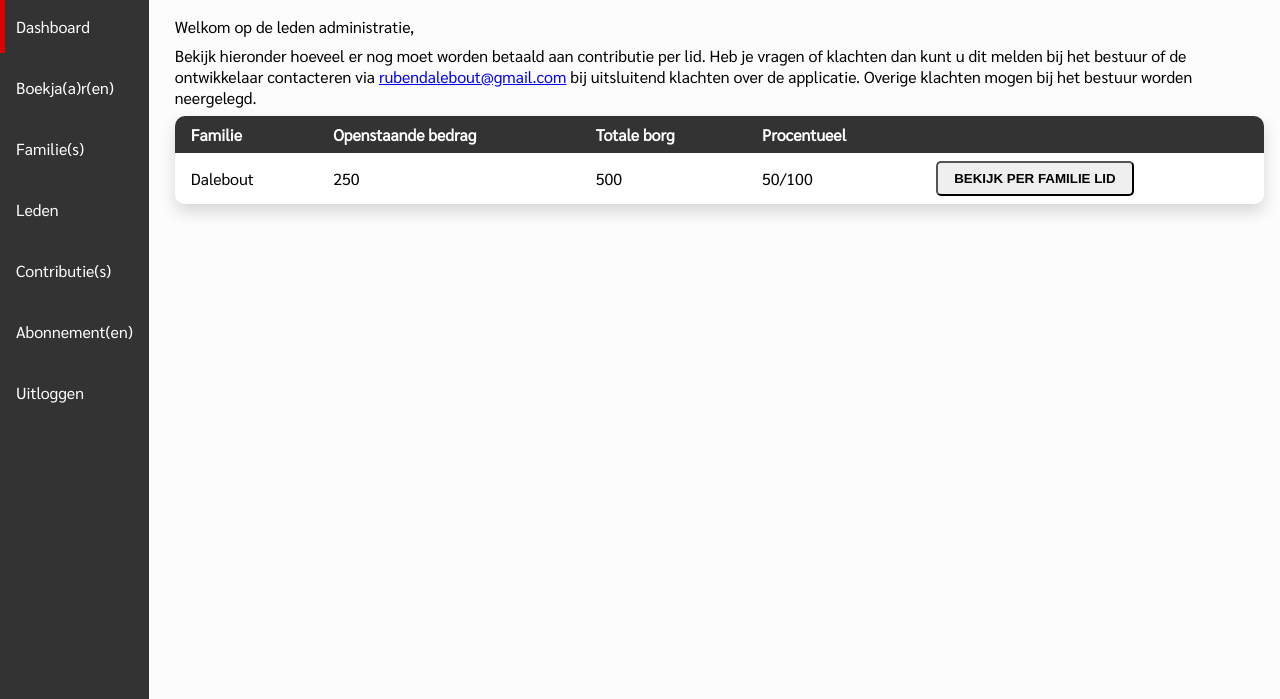
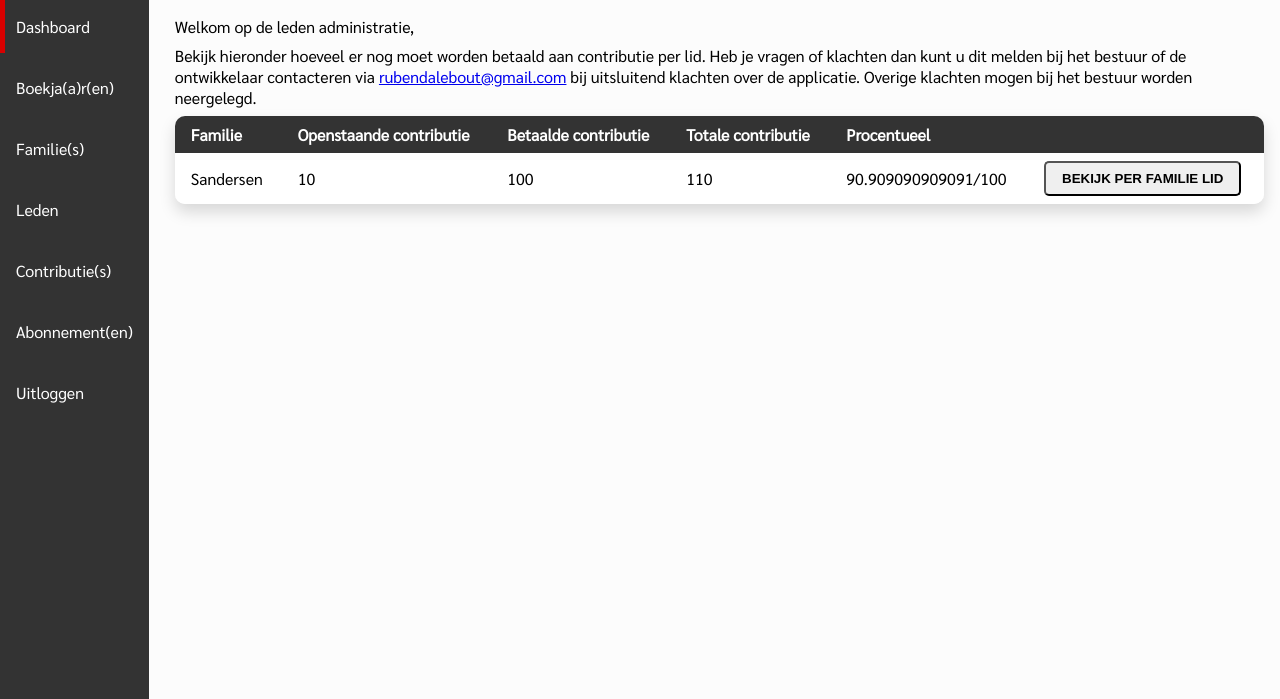
Before and after one commit to DeEchteZeeuw/LOI_PHP_Eindopdracht, a PHP site: page /dashboard.php in a window 1280 px wide. Shown: the part 50-749 px from the top of the page. Run offline with PHP 8.4, Linux system fonts and the light colour scheme; the visitor is signed in with stand-in values (Sample User, id 1); data comes from the database, SQL or seed files in the repository.

Commit message:
pc upload

```diff
--- a/mvc/controller/controller.php
+++ b/mvc/controller/controller.php
@@ -25,6 +25,10 @@ class Controller {
 
                 foreach($member->contributions as $contribution) {
                     $contribution->bookyear = $this->model->getBookYear($contribution->bookyear);
+
+                    $family->open_contribution = floatval($family->open_contribution) + (floatval($contribution->bookyear->price) - floatval($contribution->payed));
+                    $family->payed_contribution = floatval($family->payed_contribution) + floatval($contribution->payed);
+                    $family->total_contribution = floatval($family->total_contribution) + floatval($contribution->bookyear->price);
                 }
             }
 
--- a/mvc/view/dashboardlist.php
+++ b/mvc/view/dashboardlist.php
@@ -2,21 +2,25 @@
     <thead>
         <tr>
             <th>Familie</th>
-            <th>Openstaande bedrag</th>
-            <th>Totale borg</th>
+            <th>Openstaande contributie</th>
+            <th>Betaalde contributie</th>
+            <th>Totale contributie</th>
             <th>Procentueel</th>
             <th></th>
         </tr>
     </thead>
     <tbody>
+        <?php foreach($families as $family) { ?>
         <tr>
-            <td>Dalebout</td>
-            <td>250</td>
-            <td>500</td>
-            <td>50/100</td>
+            <td><?php echo $family->name; ?></td>
+            <td><?php echo $family->open_contribution; ?></td>
+            <td><?php echo $family->payed_contribution; ?></td>
+            <td><?php echo $family->total_contribution; ?></td>
+            <td><?php echo (floatval($family->payed_contribution)/ ($family->total_contribution > 0 ? $family->total_contribution : 1)) * 100; ?>/100</td>
             <td>
                 <button>Bekijk per familie lid</button>
             </td>
         </tr>
+        <?php } ?>
     </tbody>
 </table>
```
